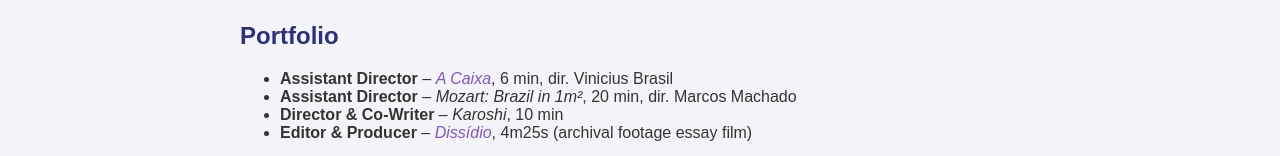
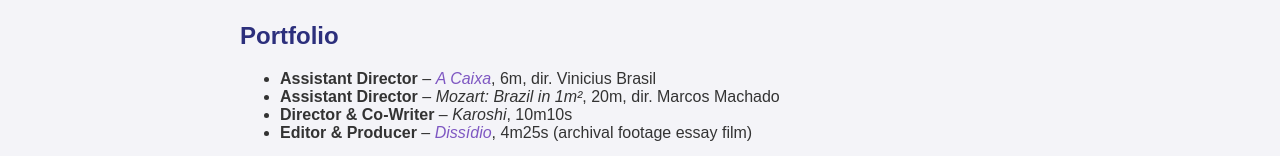
Before and after one commit to caueboni/My-Portfolio, a plain HTML site: page index.html in a window 1280 px wide. Shown: the part 796-952 px from the top of the page. Drawn offline with Linux system fonts and the light colour scheme.

Commit message:
index.html

```diff
--- a/index.html
+++ b/index.html
@@ -65,9 +65,9 @@
     <section class="section">
       <h2>Portfolio</h2>
       <ul>
-        <li><strong>Assistant Director</strong> – <em><a href="https://youtu.be/TerdZgKvLWY" target="_blank">A Caixa</a></em>, 6 min, dir. Vinicius Brasil</li>
-        <li><strong>Assistant Director</strong> – <em>Mozart: Brazil in 1m²</em>, 20 min, dir. Marcos Machado</li>
-        <li><strong>Director & Co-Writer</strong> – <em>Karoshi</em>, 10 min</li>
+        <li><strong>Assistant Director</strong> – <em><a href="https://youtu.be/TerdZgKvLWY" target="_blank">A Caixa</a></em>, 6m, dir. Vinicius Brasil</li>
+        <li><strong>Assistant Director</strong> – <em>Mozart: Brazil in 1m²</em>, 20m, dir. Marcos Machado</li>
+        <li><strong>Director & Co-Writer</strong> – <em>Karoshi</em>, 10m10s</li>
         <li><strong>Editor & Producer</strong> – <em><a href="https://youtu.be/CH1B3Ul9HqI" target="_blank">Dissídio</a></em>, 4m25s (archival footage essay film)</li>
       </ul>
     </section>
```
